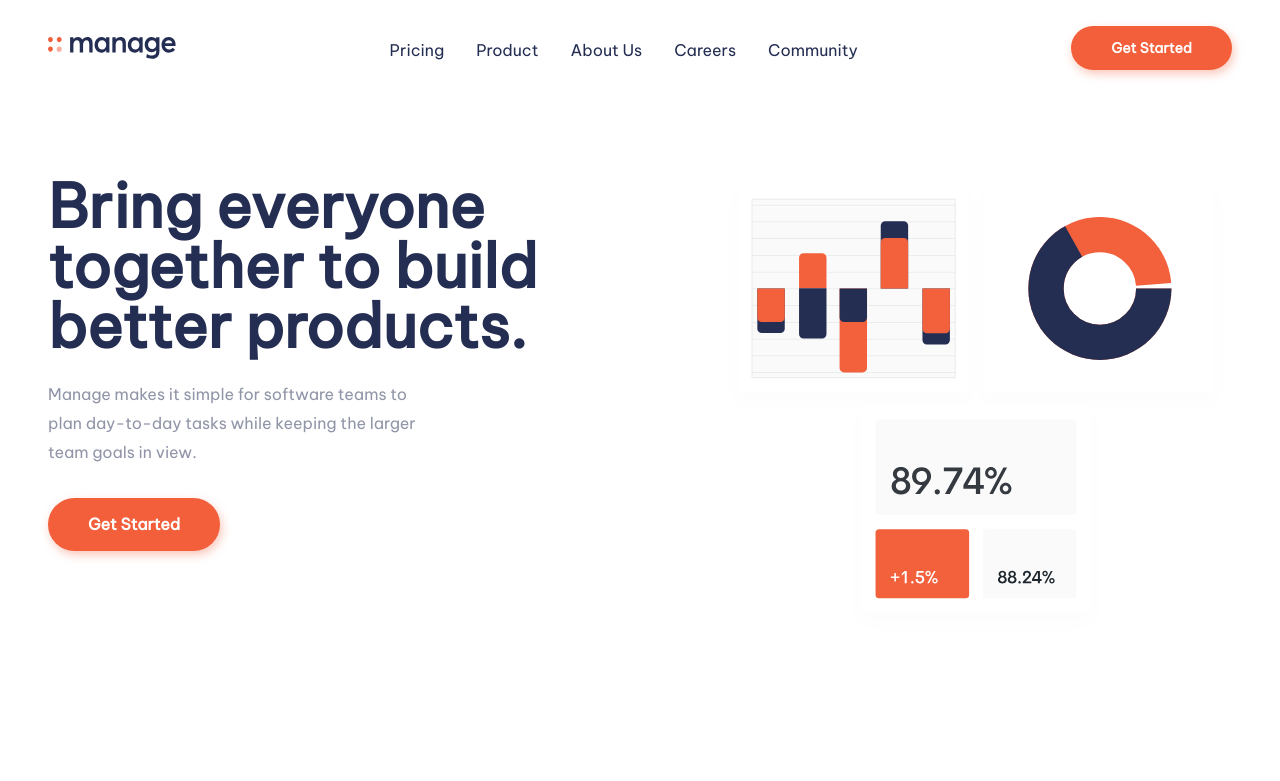
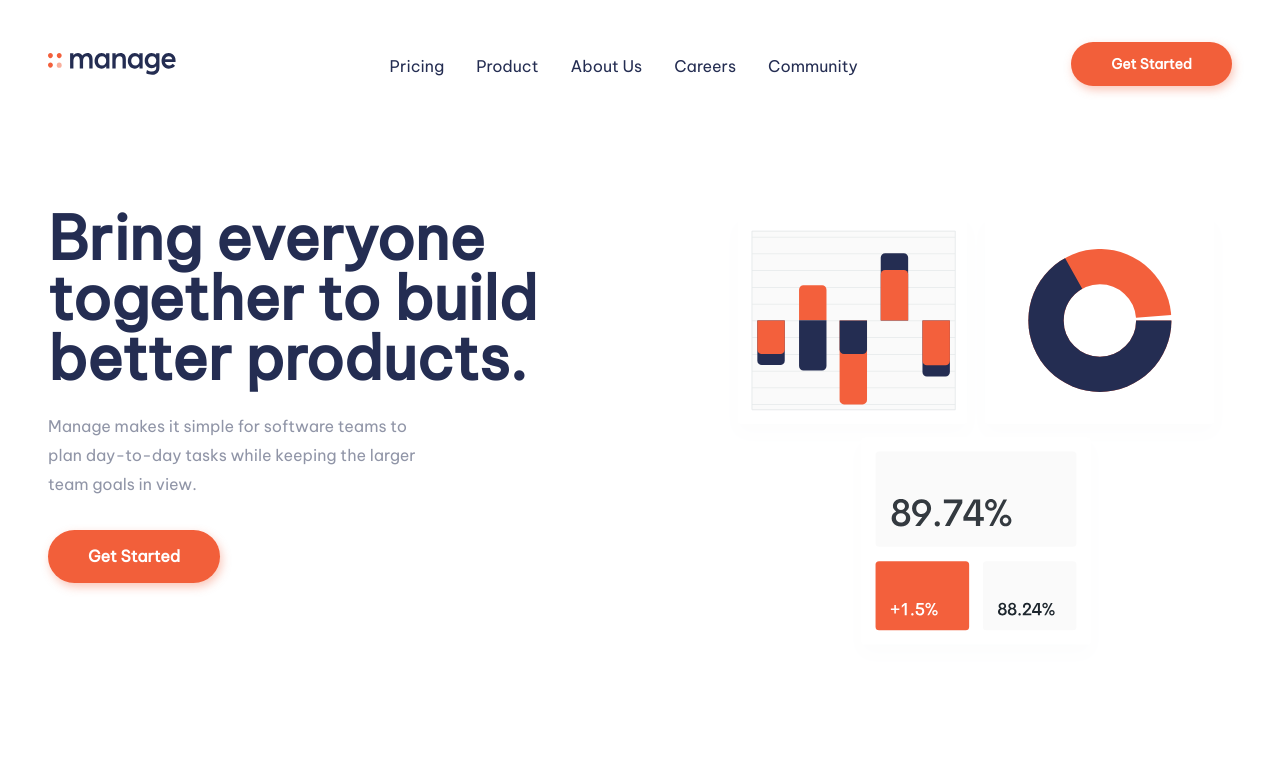
Before and after one commit to santhood/manage-landing-page, a React (Vite) app: page / in a window 1280 px wide. Shown: the top 781 px of the page. Built offline with nearby package versions, Linux system fonts and the light colour scheme.

Commit message:
added separation in responsive desktop

```diff
--- a/src/components/Header.tsx
+++ b/src/components/Header.tsx
@@ -18,7 +18,7 @@ export default function Header() {
   }
 
   return (
-    <header className="section absolute inset-x-0 top-0 z-50 flex h-24 items-center">
+    <header className="section absolute inset-x-0 top-0 z-50 flex h-24 items-center xl:h-32">
       <div className="container w-full">
         <div className="flex items-center justify-between">
           <a href="/" className="w-32">
--- a/src/components/Hero.tsx
+++ b/src/components/Hero.tsx
@@ -1,6 +1,6 @@
 export default function Hero() {
   return (
-    <section className="section relative pb-28 pt-28 xl:pt-44">
+    <section className="section relative pb-28 pt-28 xl:pt-52">
       <div className="mx-auto flex max-w-screen-md flex-col gap-y-2 xl:container xl:flex-row-reverse xl:justify-between">
         <picture>
           <img
```
